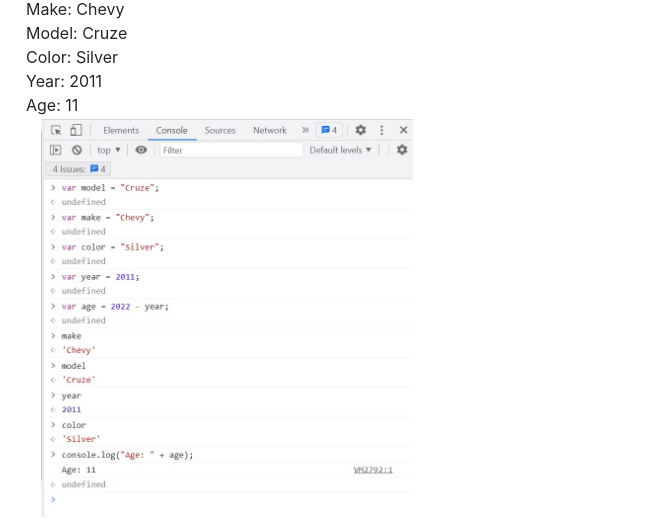
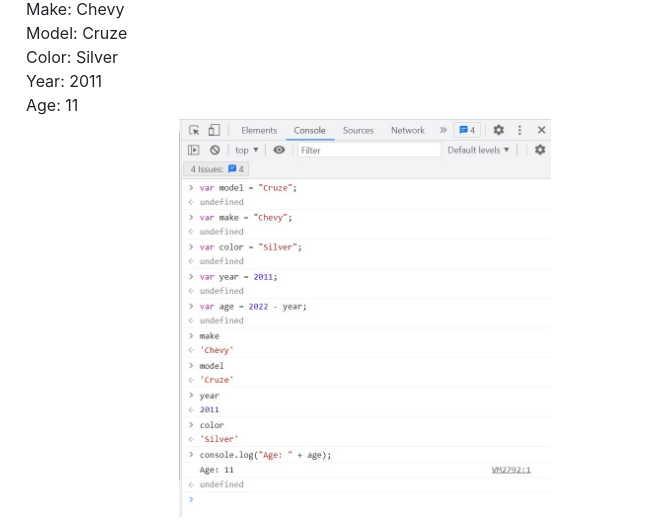
Before and after one commit to saraec/cst252, a plain HTML site: page lab5/index.html in a window 1280 px wide. Shown: the part 296-828 px from the top of the page, 629-1280 px from the left. Drawn offline with nearby package versions, Linux system fonts and the light colour scheme; a script that the page names is missing.

Commit message:
move img

```diff
--- a/lab5/css/lab.css
+++ b/lab5/css/lab.css
@@ -44,6 +44,10 @@ h3 {
   object-fit: cover;
 }
 
+.col-sm-6 img{
+  float: right;
+}
+
 img {
   max-width: 100%;
   min-width: 200px;
```
